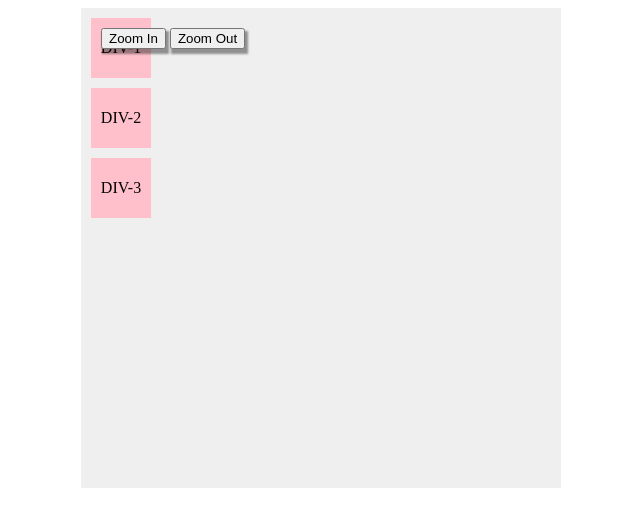
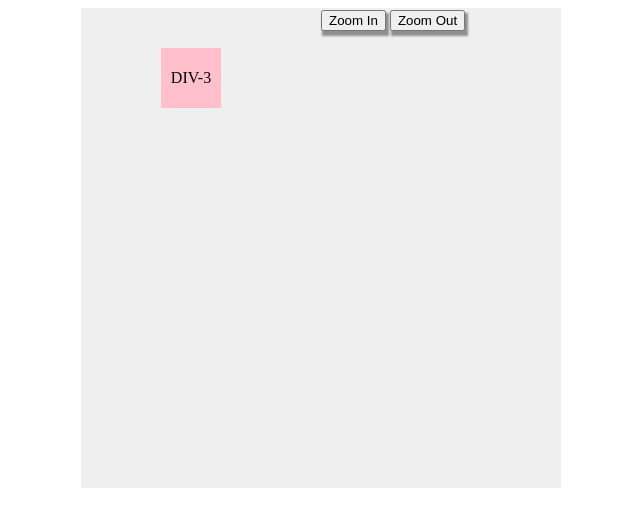
Before and after one commit to NoName4Me/fe-basics, a plain HTML site: page drag-zoom/index.html in a window 1280 px wide. Shown: the whole page, without its empty margins (319-959 px from the left). Drawn offline with Linux system fonts and the light colour scheme.

Commit message:
Update style.css

```diff
--- a/drag-zoom/style.css
+++ b/drag-zoom/style.css
@@ -6,37 +6,41 @@
     margin: 0 auto;
     cursor: move;
     position: relative;
+    overflow: scroll;
 }
 
 .tools {
-    position: absolute;
+    position: fixed;
     z-index: 100;
-    top: 20px;
-    left: 20px;
+    top: 10px;
+    left: 50%;
 }
 .tools > button {
     box-shadow: 2px 4px 2px 1px rgba(0, 0, 0, .4);
 }
 
 #canvas {
-    width: 2000px;
-    height: 2000px;
+    width: 800px;
+    height: 600px;
     transition: all .5s ease-out;
+    position: relative;
 }
 
 .element {
     width: 60px;
     height: 60px;
-    margin: 10px;
     background-color: pink;
     cursor: grab;
     cursor: -webkit-grab;
     cursor: -moz-grab;
     text-align: center;
     line-height: 60px;
+    position: absolute;
+    left: 80px;
+    top: 40px;
 }
 
-.element:focus {
+.element:active {
     cursor: grabbing;
     cursor: -webkit-grabbing;
     cursor: -moz-grabbing;
```
